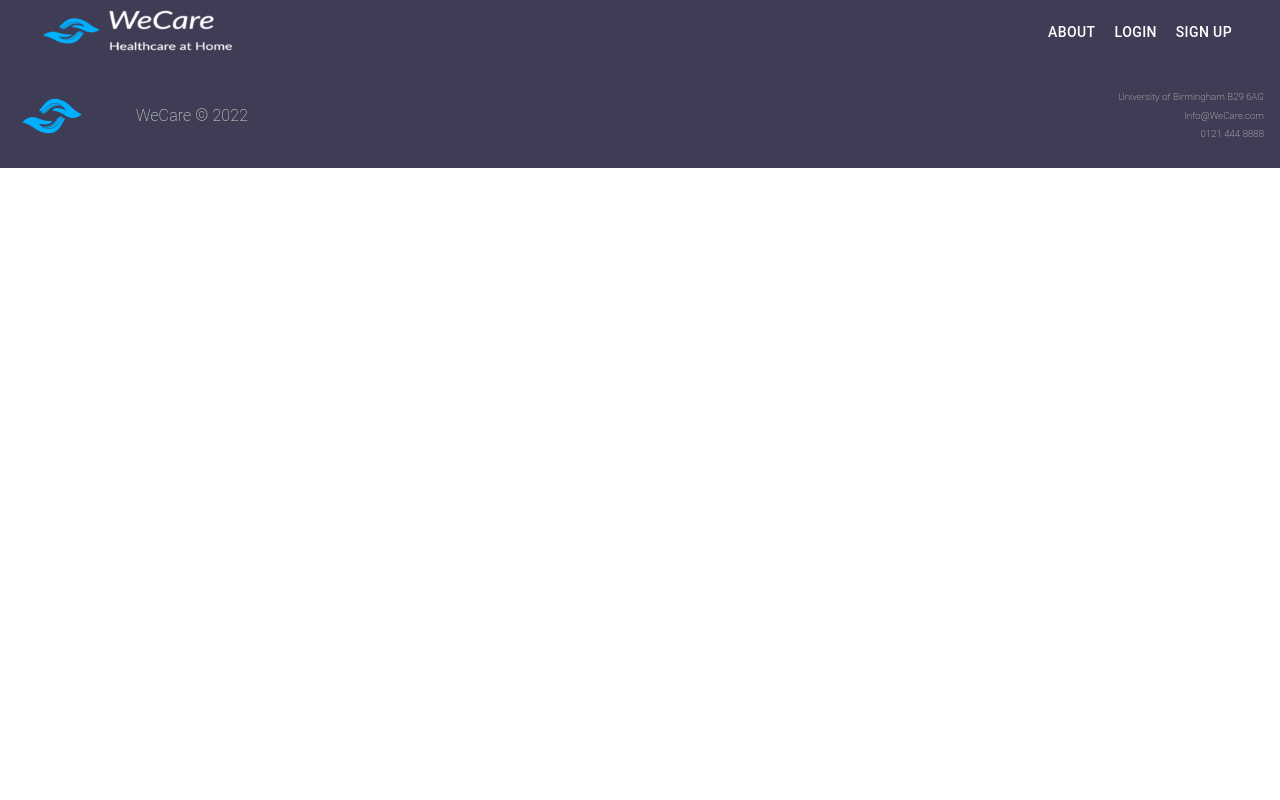
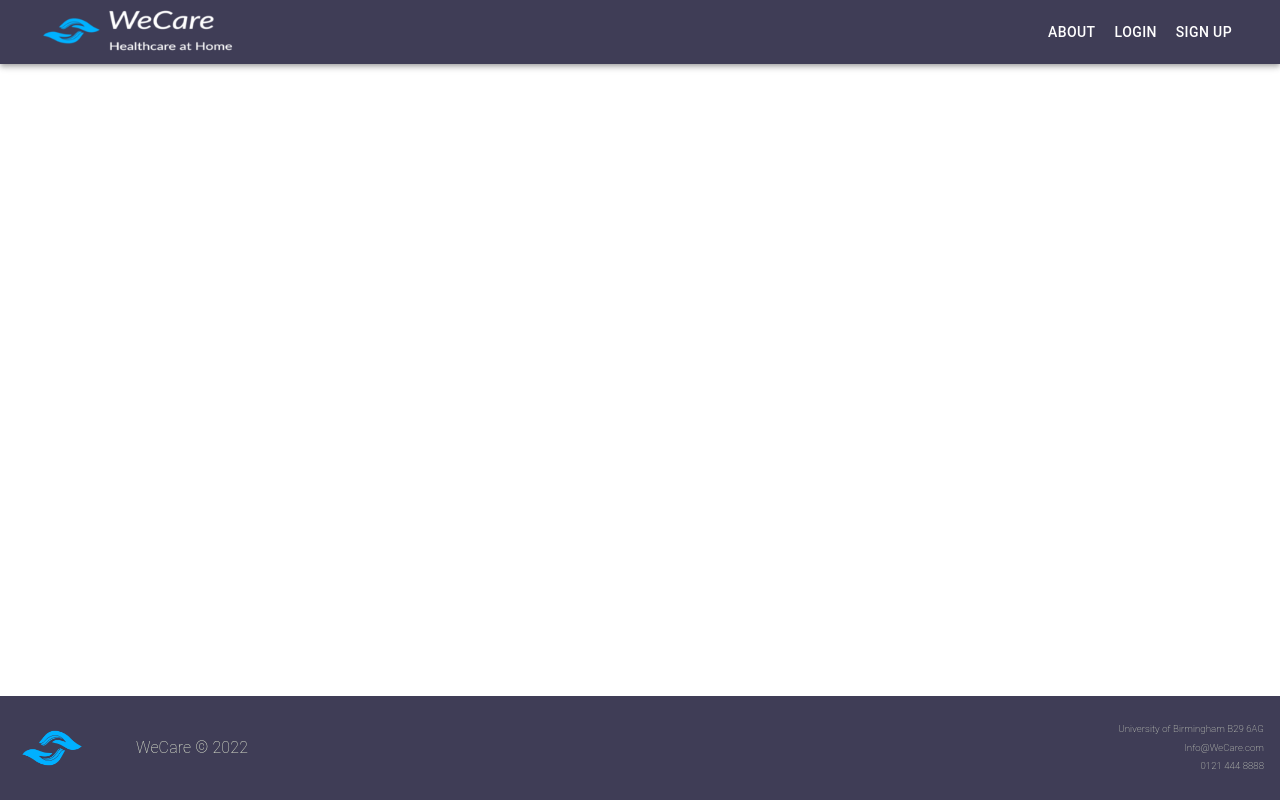
Before and after one commit to C-Sim/we-care-react, a React (Create React App) app: page /notifications in a window 1280 px wide. Built offline with nearby package versions, Linux system fonts and the light colour scheme.

Commit message:
fix footer always at bottom of page

```diff
--- a/src/App.js
+++ b/src/App.js
@@ -1,5 +1,4 @@
 import { BrowserRouter } from "react-router-dom";
-import useMediaQuery from "@mui/material/useMediaQuery";
 
 import { Footer } from "../src/components/molecules/Footer";
 
@@ -12,6 +11,7 @@ import {
 
 import { setContext } from "@apollo/client/link/context";
 import Stack from "@mui/material/Stack";
+import Box from "@mui/material/Box";
 
 import { AppProvider } from "./context/AppProvider";
 import { AppRoutes } from "./AppRoutes";
@@ -39,16 +39,23 @@ const client = new ApolloClient({
 });
 
 export const App = () => {
-  const isMobile = useMediaQuery("(max-width:600px)");
-
   return (
     <ApolloProvider client={client}>
       <BrowserRouter>
         <AppProvider>
-          <Stack sx={{ minHeight: "100vh" }} spacing={0}>
+          <Stack
+            sx={{
+              display: "flex",
+              flexDirection: "column",
+              minHeight: "100vh",
+            }}
+            spacing={0}
+          >
             <NavBar />
             <AppRoutes />
-            <Footer />
+            <Box sx={{ marginTop: "auto" }}>
+              <Footer />
+            </Box>
           </Stack>
         </AppProvider>
       </BrowserRouter>
```
